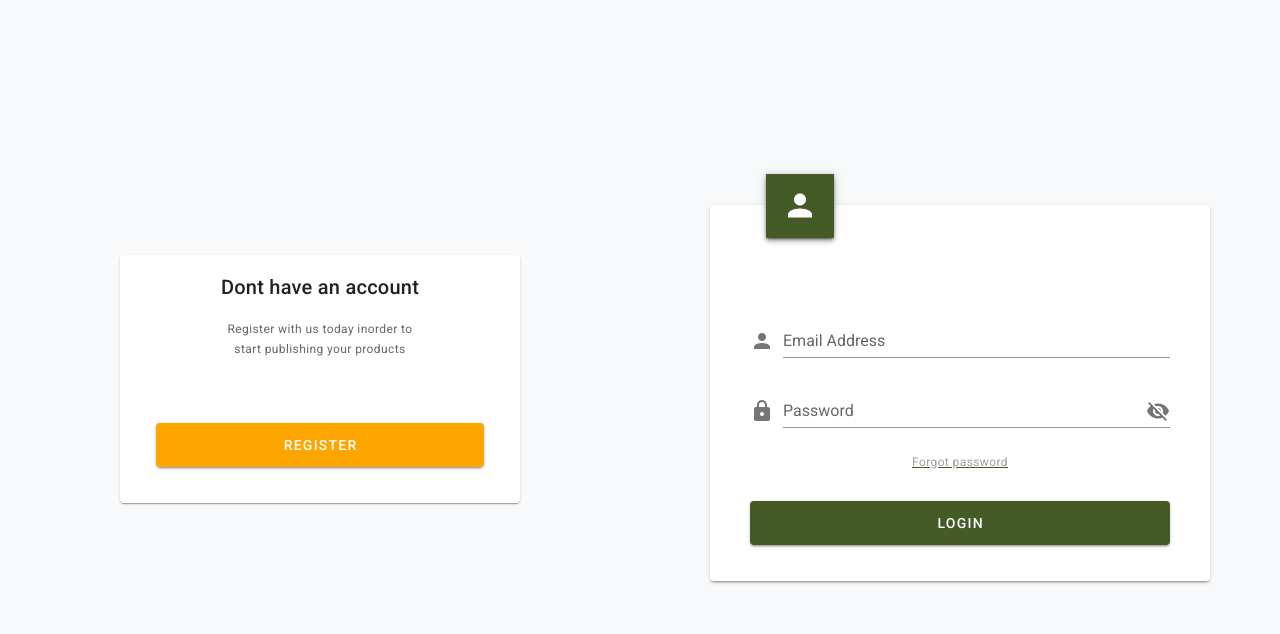
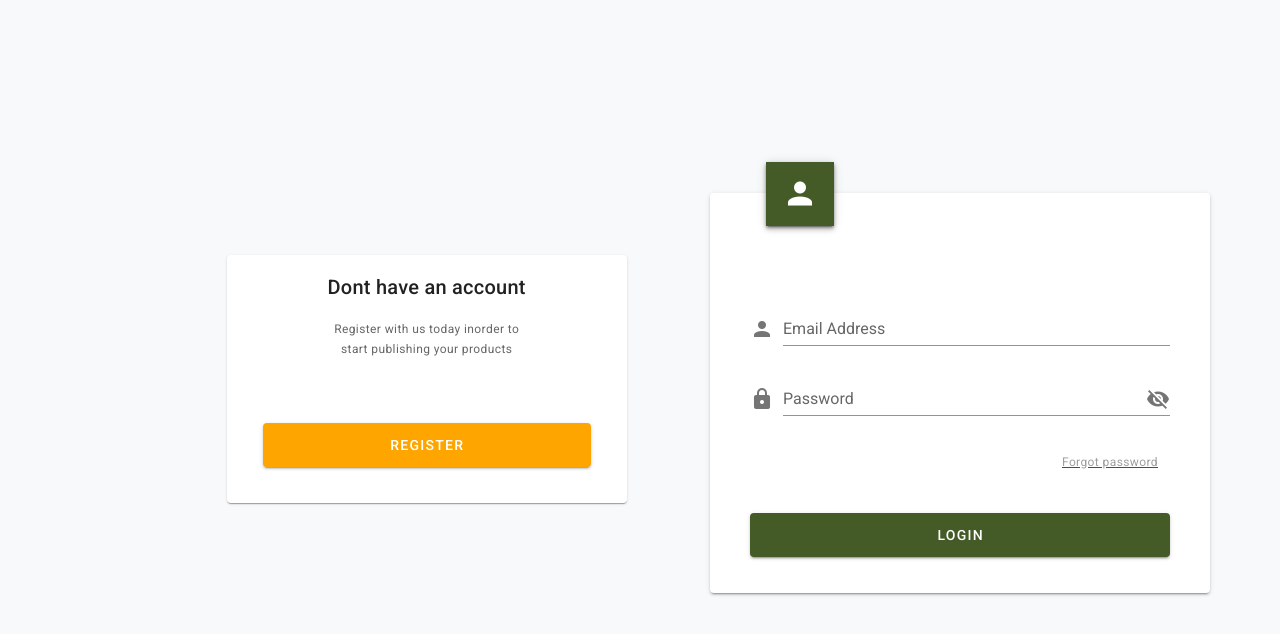
Before and after one commit to peterchege/armu, a Vue app: page / in a window 1280 px wide. Shown: the top 634 px of the page. Built offline with nearby package versions, Linux system fonts and the light colour scheme; what vue-axios-cors would draw is missing.

Commit message:
alignment

```diff
--- a/src/views/Landingpage.vue
+++ b/src/views/Landingpage.vue
@@ -1,12 +1,12 @@
 <template>
-    <v-app id="inspire" class="image">
+    <v-app id="inspire" class="image" >
         <v-container class="fill-height" fluid>
 
 
         <app-header/>
-        <v-row align="center" justify="center" class="text-center">
-            <v-col cols="12" md="6">
-                <v-card class="mx-auto  elevation-1" width="400" >
+        <v-row align="center" justify="end" class="text-center">
+            <v-col cols="12" md="4" >
+                <v-card class="mx-auto  elevation-1 " width="400" >
                         <v-card-title >
                             <h2 class="title ma-auto"> Dont have an account</h2>
                         </v-card-title>
@@ -14,8 +14,7 @@
                             Register with us today inorder to<br> start publishing your products
                         </v-card-text>
 
-                         <v-card-actions class="ma-7">
-                        <v-spacer></v-spacer>
+                         <v-card-actions class="ma-7 " >
                                 <v-btn block large
                                     color="secondary"
                                     class="my-3 mb-7"
@@ -24,6 +23,7 @@
                                     to="/user">
                                     Register
                                 </v-btn>
+
                       </v-card-actions>
                 </v-card>
             </v-col>
@@ -60,9 +60,12 @@
                                     >
                                 </v-text-field>
 
+                                <v-col cols="12" align="end">
                                     <router-link to="/forgotpassword" >
                                     <span class="grey--text caption " > Forgot password </span>
                                 </router-link>
+                                </v-col>
+
 
                             </form>
 
```
Lines whose indentation alone changed are shown as unchanged.
